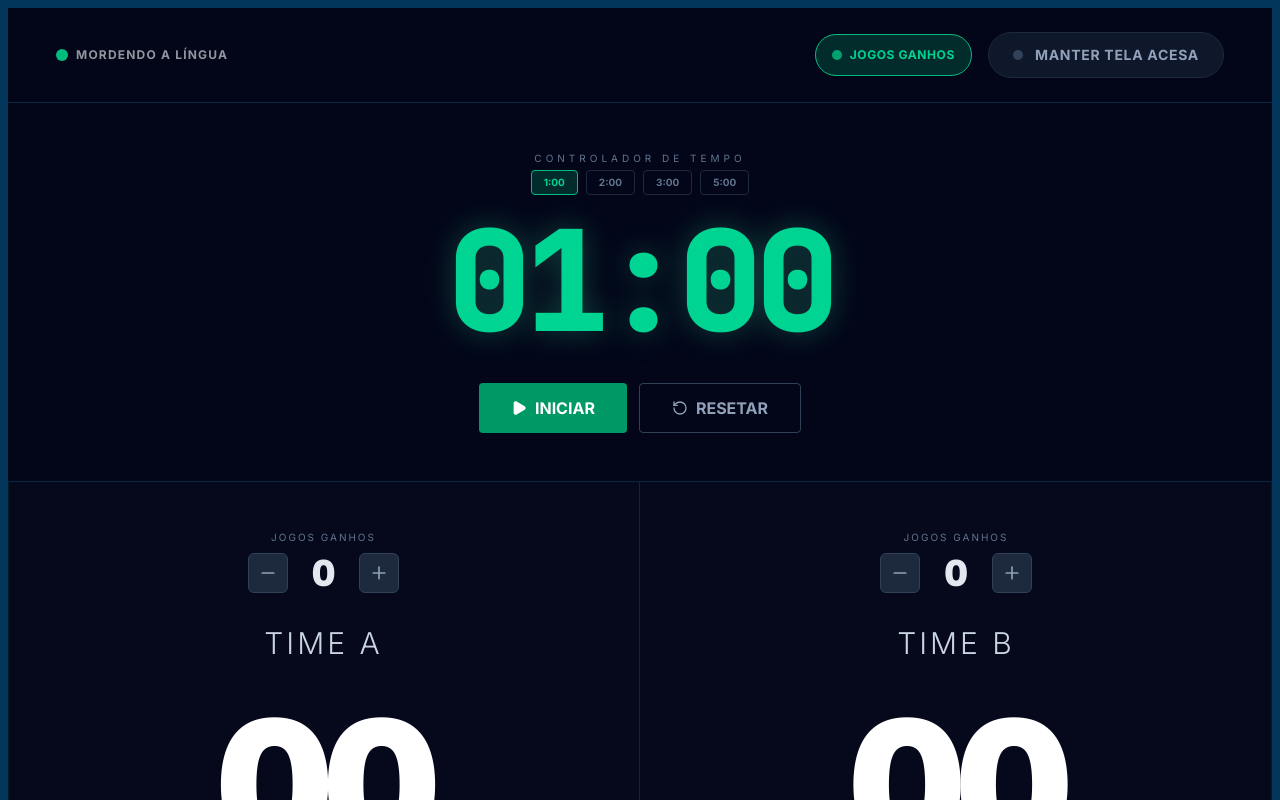
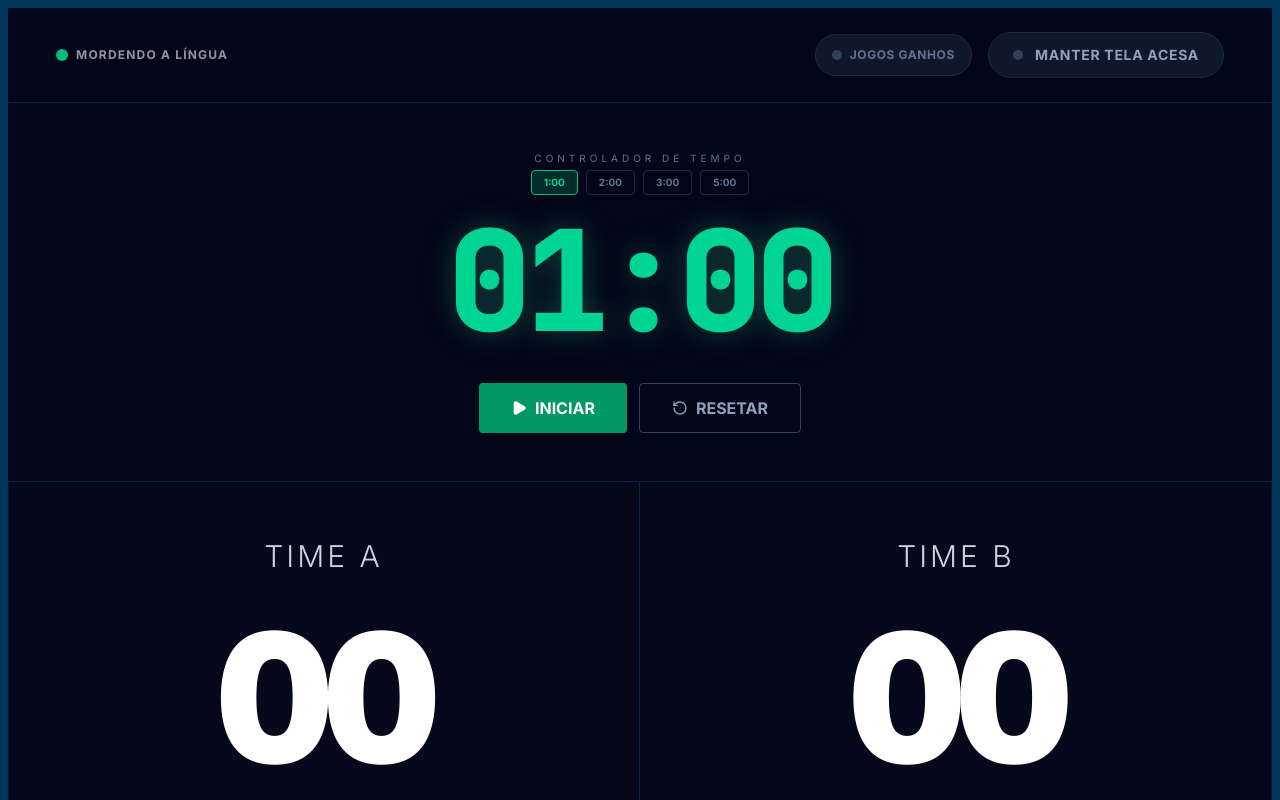
Before and after one commit to somaimpressaodigital/Mordendo_lingua, a Next.js app: page / in a window 1280 px wide. Shown: the top 800 px of the page. Built offline with nearby package versions, Linux system fonts and the light colour scheme.

Commit message:
feat: Disable Games Tracker by default
The Games Tracker component is currently not fully implemented and may cause confusion. Disabling it by default until further development is complete.

```diff
--- a/app/page.tsx
+++ b/app/page.tsx
@@ -9,7 +9,7 @@ export default function Home() {
   const [timeLeft, setTimeLeft] = useState(60);
   const [isRunning, setIsRunning] = useState(false);
   const [isWakeLockActive, setIsWakeLockActive] = useState(false);
-  const [showGamesTracker, setShowGamesTracker] = useState(true);
+  const [showGamesTracker, setShowGamesTracker] = useState(false);
 
   const [teamA, setTeamA] = useState({ name: 'TIME A', score: 0, games: 0, isEditing: false });
   const [teamB, setTeamB] = useState({ name: 'TIME B', score: 0, games: 0, isEditing: false });
```
